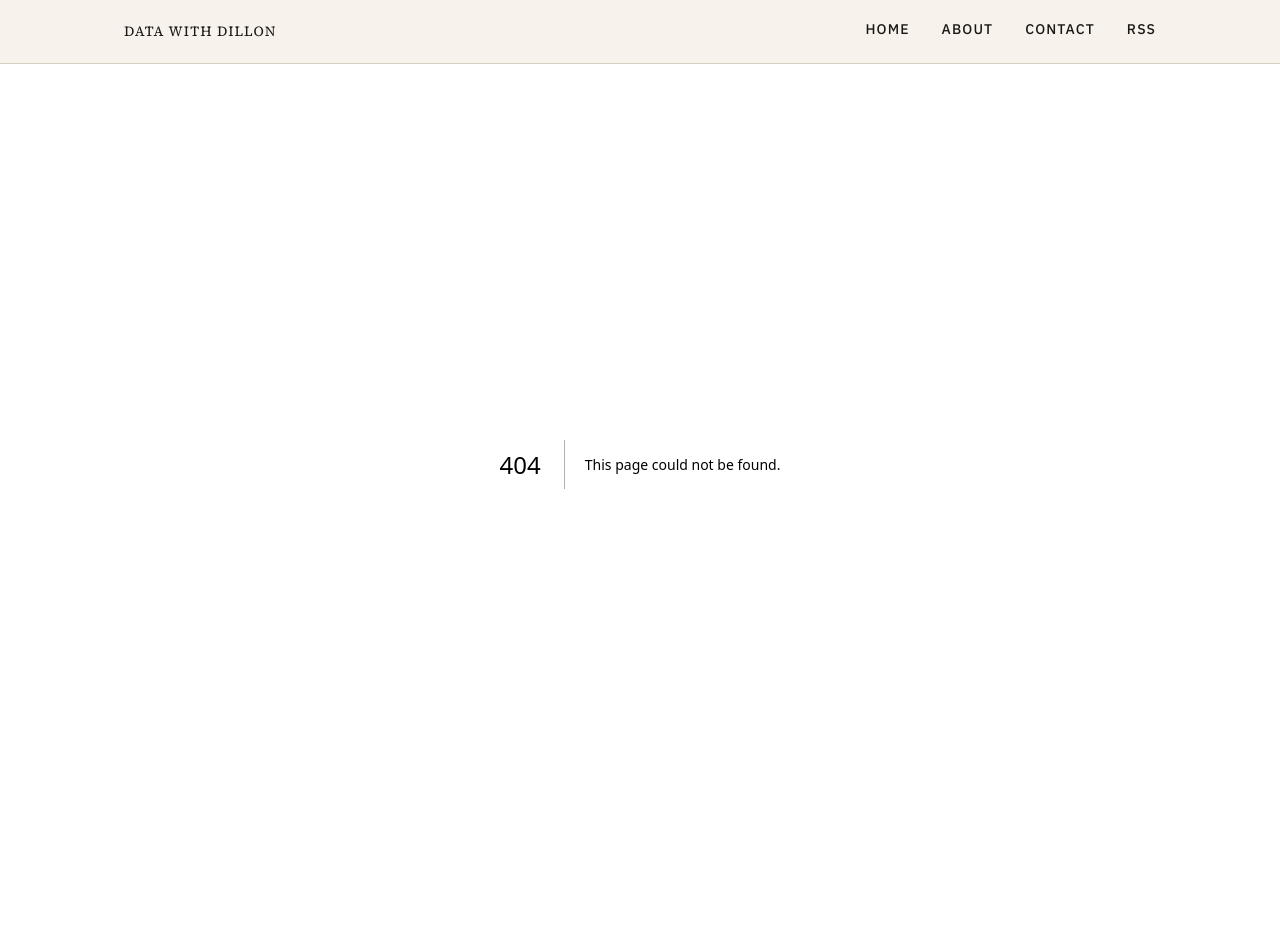
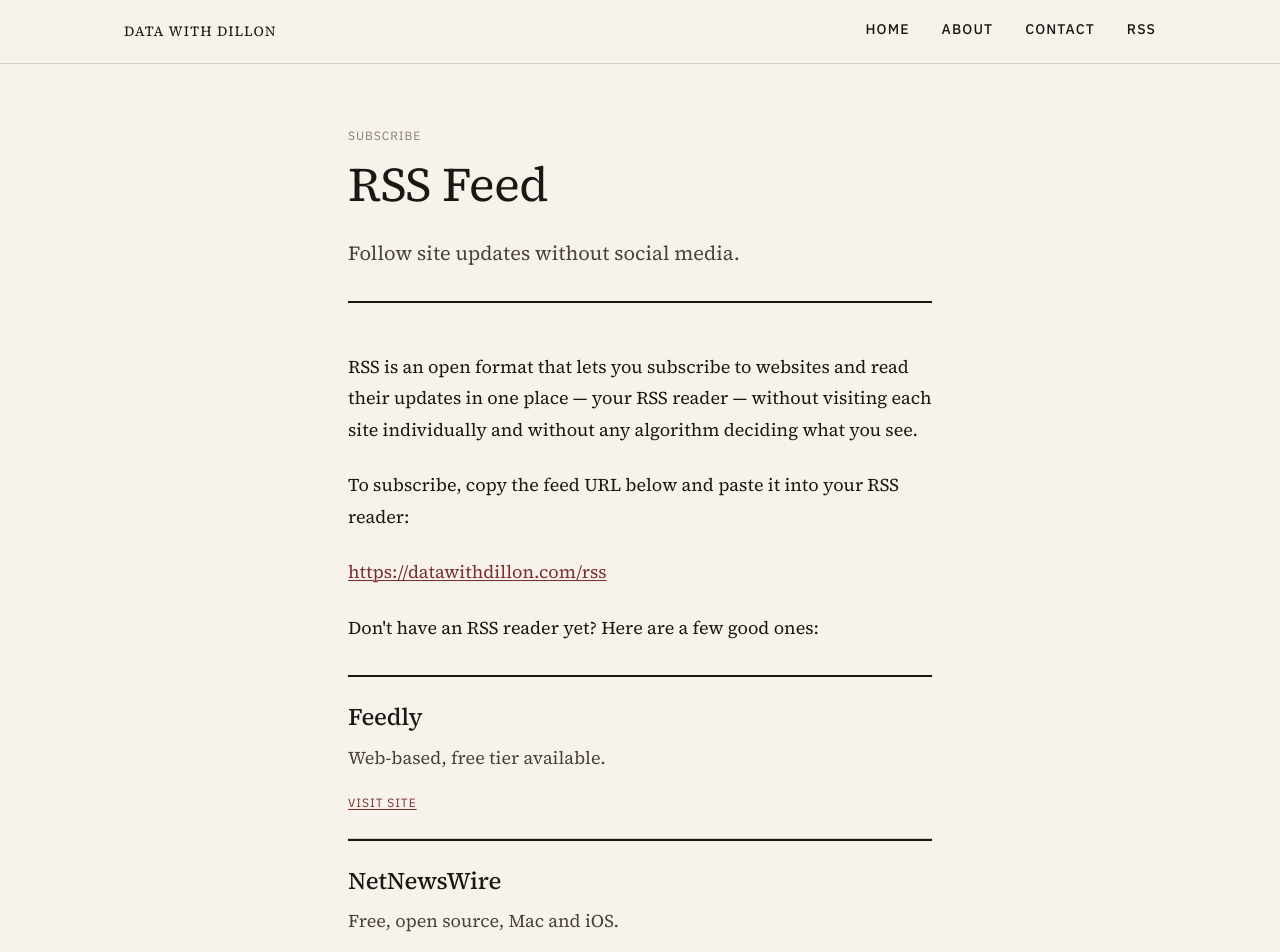
Before and after one commit to dillon-shearer/ds-portfolio, a Next.js app: page /rss/about in a window 1280 px wide. Before the commit this address had no page. Shown: the top 952 px of the page. Built offline with nearby package versions, Linux system fonts and the light colour scheme.

Commit message:
feat: RSS 2.0 feed route + /rss/about human-readable page

```diff
--- /dev/null
+++ b/app/rss/about/page.module.css
@@ -0,0 +1,17 @@
+.prose {
+  font-family: var(--font-serif);
+  font-size: var(--text-md);
+  line-height: var(--leading-loose);
+  color: var(--color-ink);
+  max-width: 65ch;
+}
+
+.prose p + p {
+  margin-top: var(--space-5);
+}
+
+.readers {
+  margin-top: var(--space-6);
+  display: flex;
+  flex-direction: column;
+}
--- /dev/null
+++ b/app/rss/about/page.tsx
@@ -0,0 +1,73 @@
+import type { Metadata } from 'next'
+import { PageHeader, Card, InlineLink } from '@/components/ui'
+import styles from './page.module.css'
+
+export const metadata: Metadata = {
+  title: 'RSS Feed',
+  description: 'Subscribe to updates from Data With Dillon via RSS.',
+}
+
+const readers = [
+  { title: 'Feedly', description: 'Web-based, free tier available.', href: 'https://feedly.com' },
+  { title: 'NetNewsWire', description: 'Free, open source, Mac and iOS.', href: 'https://netnewswire.com' },
+  { title: 'Reeder', description: 'Mac and iOS, polished reading experience.', href: 'https://reederapp.com' },
+]
+
+export default function RssAboutPage() {
+  return (
+    <div className="page-wrapper">
+      <PageHeader
+        eyebrow="Subscribe"
+        title="RSS Feed"
+        lead="Follow site updates without social media."
+      />
+
+      <div className={styles.prose}>
+        <p>
+          RSS is an open format that lets you subscribe to websites and read their
+          updates in one place — your RSS reader — without visiting each site individually
+          and without any algorithm deciding what you see.
+        </p>
+        <p>
+          To subscribe, copy the feed URL below and paste it into your RSS reader:
+        </p>
+        <p>
+          <InlineLink href="https://datawithdillon.com/rss">
+            https://datawithdillon.com/rss
+          </InlineLink>
+        </p>
+        <p>
+          Don't have an RSS reader yet? Here are a few good ones:
+        </p>
+      </div>
+
+      <div className={styles.readers}>
+        {readers.map((r) => (
+          <Card
+            key={r.title}
+            title={r.title}
+            description={r.description}
+            action={
+              <a
+                href={r.href}
+                target="_blank"
+                rel="noopener noreferrer"
+                style={{
+                  fontFamily: 'var(--font-sans)',
+                  fontSize: 'var(--text-xs)',
+                  textTransform: 'uppercase',
+                  letterSpacing: 'var(--tracking-wide)',
+                  color: 'var(--color-accent)',
+                  textDecoration: 'underline',
+                  textUnderlineOffset: '2px',
+                }}
+              >
+                Visit site
+              </a>
+            }
+          />
+        ))}
+      </div>
+    </div>
+  )
+}
```
Also changed, not shown: app/rss/route.ts (added, +34 -0 lines).
